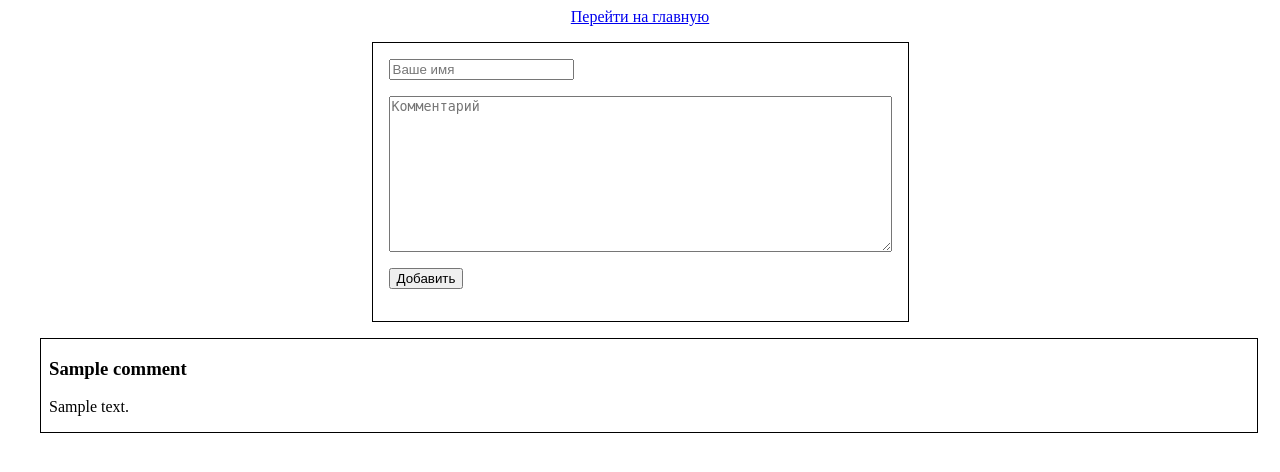
After one commit to 17150048/web_lab3, a PHP site: page /comments.php in a window 1280 px wide. The commit adds this page. Shown: the top 472 px of the page. Run offline with PHP 8.4, Linux system fonts and the light colour scheme; tables that the repository leaves empty or names only in its code hold one stand-in row (values such as "Sample post").

Commit message:
Форма комментов. Отправка комментов. Отображение комментов

```diff
--- /dev/null
+++ b/comments.php
@@ -0,0 +1,34 @@
+<!DOCTYPE html>
+<html lang="ru">
+<head>
+  <meta charset="UTF-8">
+  <meta http-equiv="X-UA-Compatible" content="IE=edge">
+  <meta name="viewport" content="width=device-width, initial-scale=1.0">
+  <title>Валиханов 3 Комментарии</title>
+  <link rel="stylesheet" href="css/style.css">
+</head>
+<body>
+  <div class="wrap">
+    <a href="index.php">Перейти на главную</a>
+
+    <div class="add-comment">
+      <input type="text" class="add-comment__name" placeholder="Ваше имя">
+      <textarea class="add-comment__text" cols="60" rows="10" placeholder="Комментарий"></textarea>
+      <button class="add-comment__add">Добавить</button>
+    </div>
+
+    <div class="comments">
+      <!--
+       <div class="comment">
+        <h3 class="comment__name">Imya</h3>
+        <p class="comment__text">Lorem ipsum dolor sit amet consectetur adipisicing elit. Quisquam doloribus excepturi nulla assumenda!</p>
+      </div>
+      -->
+    </div>
+  </div>
+
+
+  <script src="js/jquery.js"></script>
+  <script src="js/comments.js"></script>
+</body>
+</html>
--- a/css/style.css
+++ b/css/style.css
@@ -30,3 +30,34 @@
   height: 50px;
   font-size: 1rem;
 }
+
+/* Комменты */
+
+.add-comment {
+  margin-top: 1rem;
+  padding: 1rem;
+  border: 1px solid black;
+
+  display: flex;
+  flex-direction: column;
+  justify-content: space-between;
+  align-items: start;
+}
+
+.add-comment * {
+  margin-bottom: 1rem;
+}
+
+.comments {
+  padding: 1rem;
+  display: grid;
+  grid-template-columns: 1fr;
+  gap: 1rem;
+  width: 100%;
+}
+
+.comment {
+  width: 100%;
+  padding: 0 .5rem;
+  border: 1px solid black;
+}
--- /dev/null
+++ b/get_comments.php
@@ -0,0 +1,24 @@
+
+<?php
+
+include 'connect.php';
+
+$get_reports = "SELECT `id`, `name`, `text` FROM `comments`";
+
+$array = [];
+if($result = mysqli_query($conn, $get_reports)){
+    if(mysqli_num_rows($result) > 0){
+        while($row = mysqli_fetch_array($result)){
+            $array[] = $row;
+        }
+    } else{
+        echo "Записи не найдены";
+    }
+} else{
+    echo "Ошибка: " . mysqli_error($conn);
+}
+
+echo json_encode($array);
+
+
+?>
--- a/index.php
+++ b/index.php
@@ -9,6 +9,7 @@
 </head>
 <body>
   <div class="wrap">
+    <a href="comments.php">Перейти к комментариям</a>
     <div class="posts">
       <!-- <div class="post">
         <img src="assets/1.jpg" alt="" class="post__image">
--- /dev/null
+++ b/js/comments.js
@@ -0,0 +1,61 @@
+function getReports() {
+  $('.comments').empty();
+  $.ajax({
+    url: "get_comments.php",
+    type: "GET",
+    data: {},
+    success: function (response) {
+
+      let data = JSON.parse(response)
+      let len = Object.keys(data).length
+      console.log(data)
+
+      for (let item in data) {
+        let id = data[item].id;
+
+        $('<div>', {
+          class: 'comment',
+          id: `${id}`
+        }).appendTo('.comments');
+
+        $('<h3>', {
+          class: 'comment__name',
+          text: data[item].name
+        }).appendTo(`.comments #${id}`);
+
+        $('<p>', {
+          class: 'comment__text',
+          text: data[item].text
+        }).appendTo(`.comments #${id}`);
+
+
+      }
+
+    }
+  })
+}
+
+getReports()
+
+$('.add-comment__add').click(function () {
+  let name = $('.add-comment__name').val()
+  let text = $('.add-comment__text').val()
+  console.log(name, text)
+  if (name.length > 0 && text.length > 0) {
+    $.ajax({
+      url: "add_comment.php",
+      type: "POST",
+      data: {
+        "name": name,
+        "text": text
+      },
+      success: function (response) {
+        alert("Запись успешно добавлена");
+        getReports()
+      }
+    })
+  } else {
+    alert("Необходимо заполнить все поля!");
+  }
+
+});
```
Also changed, not shown: add_comment.php (added, +11 -0 lines).
